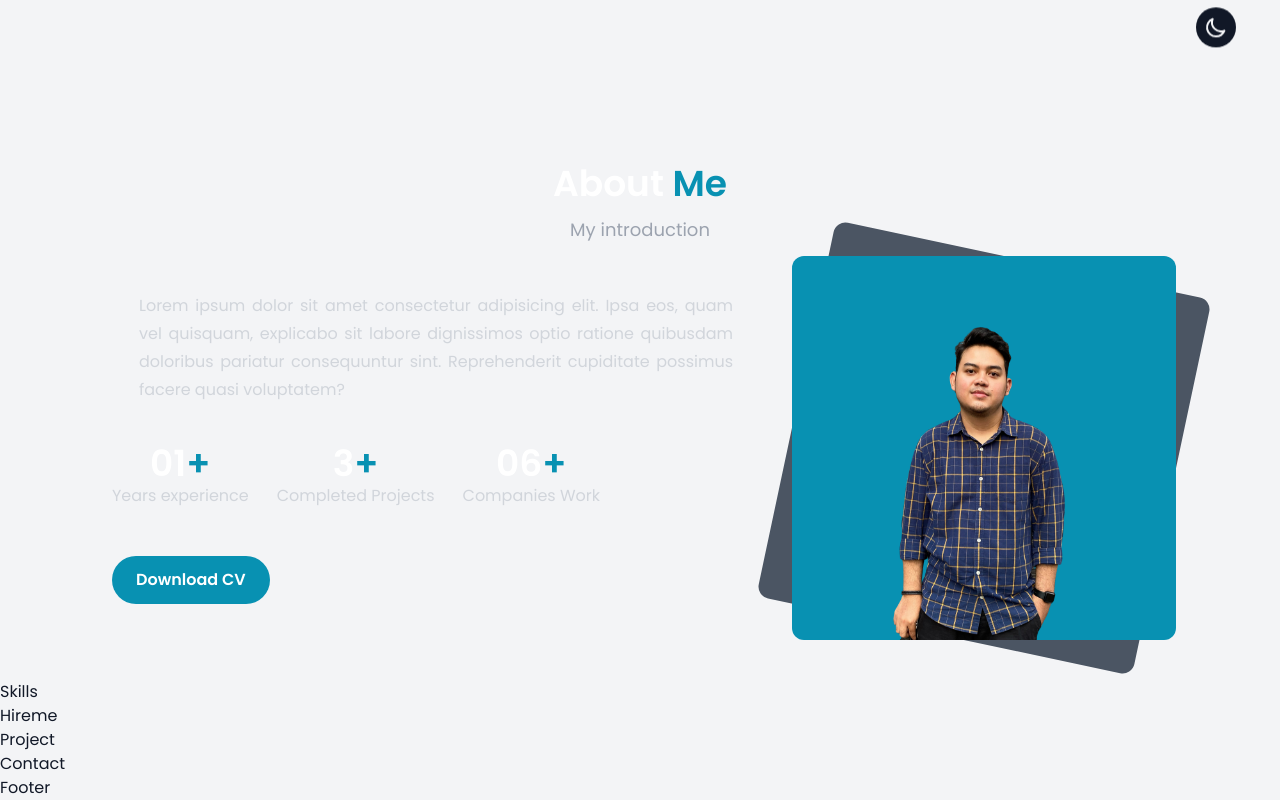
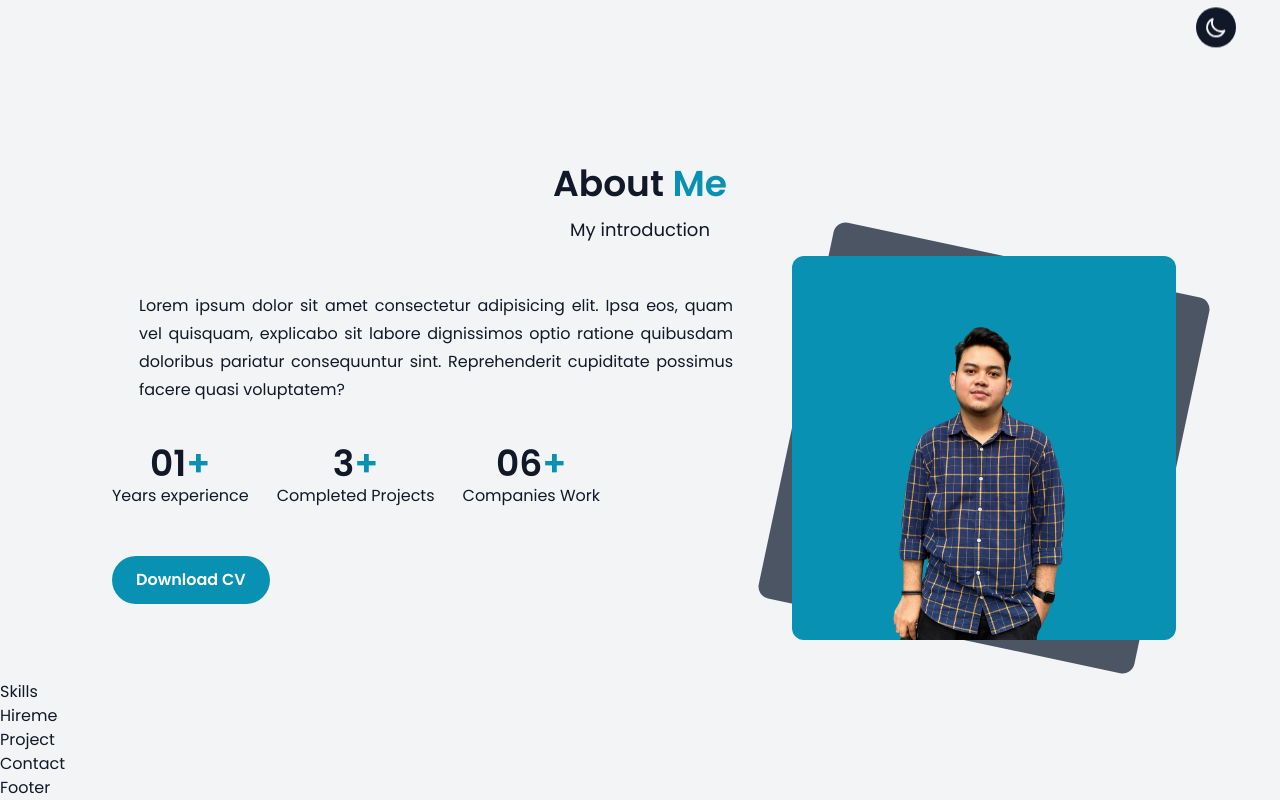
Before and after one commit to yoganino123/portofolio-yoganino, a React (Create React App) app: page / in a window 1280 px wide. Shown: the part 708-1508 px from the top of the page. Built offline with nearby package versions, Linux system fonts and the light colour scheme.

Commit message:
fixing darkmode about

```diff
--- a/src/components/About.js
+++ b/src/components/About.js
@@ -11,13 +11,15 @@ const About = () => {
   return (
     <section id="about" className="py-10 text-white">
       <div className="text-center mt-8">
-        <h3 className="text-4xl font-semibold">
+        <h3 className="text-4xl font-semibold text-gray-900 dark:text-gray-100">
           About <span className="text-cyan-600">Me</span>
         </h3>
-        <p className="text-gray-400 my-3 text-lg">My introduction</p>
+        <p className="text-gray-900 dark:text-gray-400 my-3 text-lg">
+          My introduction
+        </p>
         <div className="flex md:flex-row flex-col-reverse items-center md:gap-6 gap-12 px-10 max-w-6xl mx-auto">
           <div className="p-2">
-            <div className="text-gray-300 my-3">
+            <div className="text-gray-900 dark:text-gray-300 my-3">
               <p className="text-justify leading-7 w-11/12 mx-auto">
                 Lorem ipsum dolor sit amet consectetur adipisicing elit. Ipsa
                 eos, quam vel quisquam, explicabo sit labore dignissimos optio
@@ -27,7 +29,7 @@ const About = () => {
               <div className="flex mt-10 items-center gap-7">
                 {info.map((content) => (
                   <div key={content.text}>
-                    <h3 className="md:text-4xl text-2xl font-semibold text-white">
+                    <h3 className="md:text-4xl text-2xl font-semibold text-gray-900 dark:text-white">
                       {content.count}
                       <span className="text-cyan-600">+</span>{" "}
                     </h3>
```
